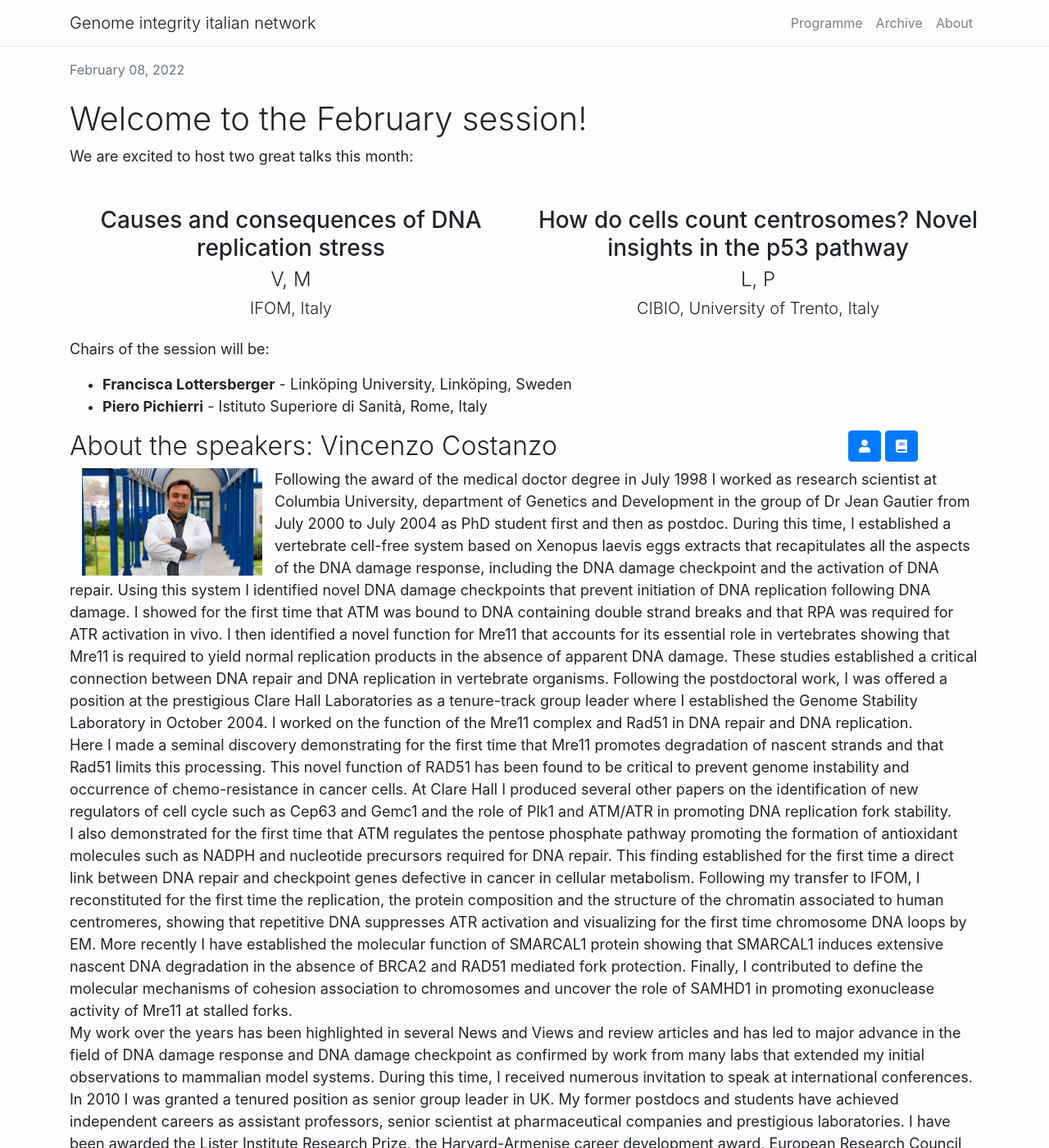
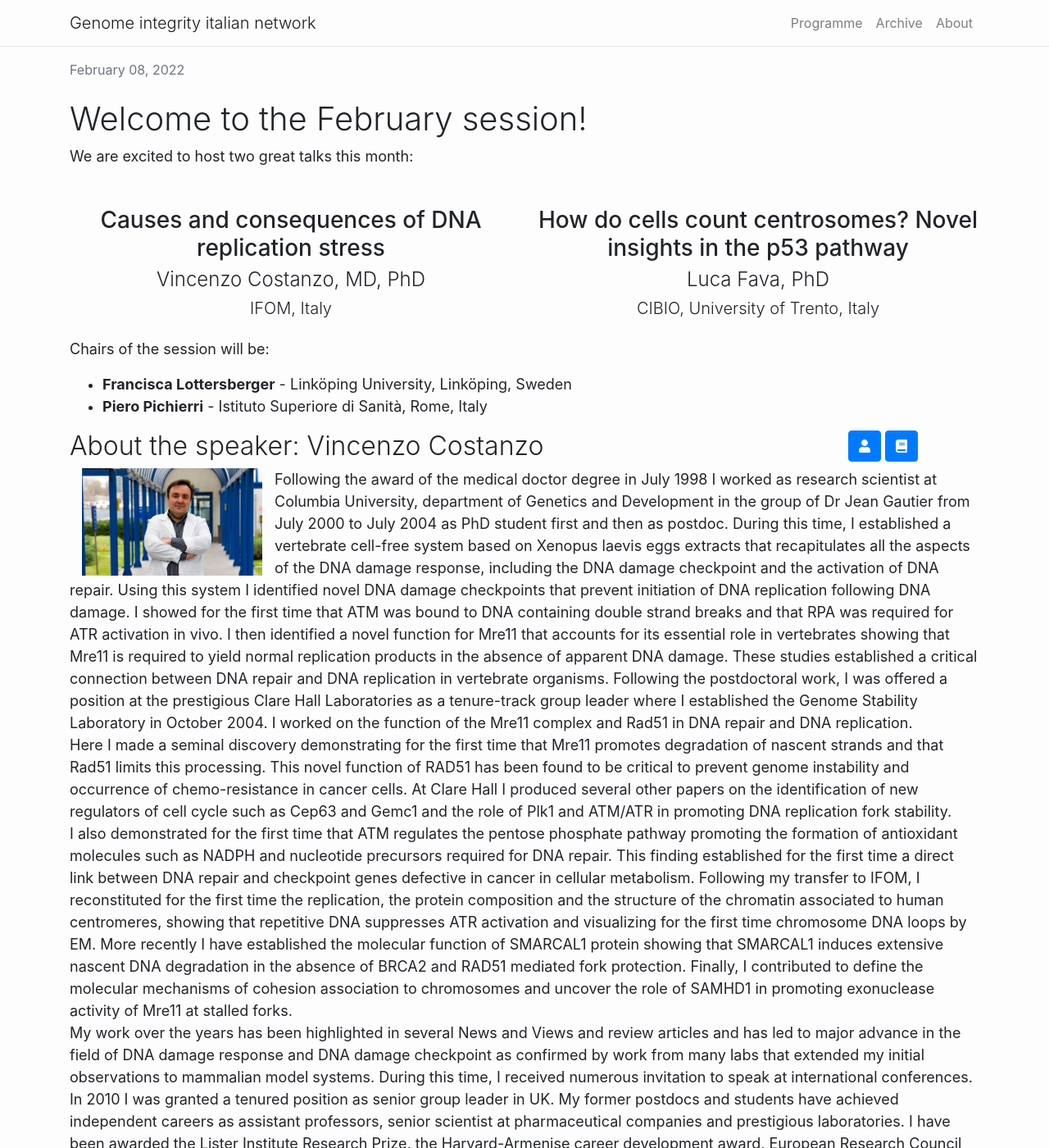
Before and after one commit to ftabaro/giin-website, a Jekyll site: the page built from _posts/2022-02-03-giin-webinar-series-february-session.markdown, in a window 1280 px wide and 1400 px high. Shown: the whole window at 82% size. Built offline with Jekyll 4.4.1, drawn with Linux system fonts in a browser that asks for light colours; nearby versions of some CDN libraries; some of the changed text lies outside the part shown.

Commit message:
update all posts to match new speaker format

```diff
--- a/_posts/2021-11-09-giin-webinar-series-november-session.markdown
+++ b/_posts/2021-11-09-giin-webinar-series-november-session.markdown
@@ -4,8 +4,10 @@ title:  "GiiN Webinar series - November session"
 date:   2021-11-09 16:06:19 +0100
 categories: webinar
 speakers:
-  - name: Teresa Davoli
-    title: PhD
+  - name:
+      - Teresa Davoli
+    title:
+      - PhD
     institute: NYU
     nation: USA
     talk: "Proteogenomic analysis of cancer aneuploidy to understand cancer and the basic rules of gene regulation"
--- a/_posts/2022-02-03-giin-webinar-series-february-session.markdown
+++ b/_posts/2022-02-03-giin-webinar-series-february-session.markdown
@@ -5,8 +5,10 @@ date:   2022-02-03 12:05:45 +0100
 talkdate: 2022-02-08
 categories: webinar
 speakers:
-  - name: Vincenzo Costanzo
-    title: MD, PhD
+  - name:
+      - Vincenzo Costanzo
+    title:
+      - MD, PhD
     institute: IFOM
     nation: Italy
     talk: "Causes and consequences of DNA replication stress"
@@ -20,8 +22,10 @@ speakers:
     My work over the years has been highlighted in several News and Views and review articles and has led to major advance in the field of DNA damage response and DNA damage checkpoint as confirmed by work from many labs that extended my initial observations to mammalian model systems. During this time, I received numerous invitation to speak at international conferences. In 2010 I was granted a tenured position as senior group leader in UK. My former postdocs and students have achieved independent careers as assistant professors, senior scientist at pharmaceutical companies and prestigious laboratories. I have been awarded the Lister Institute Research Prize, the Harvard-Armenise career development award, European Research Council grant in 2006 and in 2013 and I have been nominated EMBO Young Investigator."
     website: https://www.ifom.eu/en/cancer-research/research-labs/research-lab-costanzo.php
     pubmed: https://pubmed.ncbi.nlm.nih.gov/?term=Costanzo+V
-  - name: Luca Fava
-    title: PhD
+  - name:
+      - Luca Fava
+    title:
+      - PhD
     institute: CIBIO, University of Trento
     nation: Italy
     talk: "How do cells count centrosomes? Novel insights in the p53 pathway "
```
Also changed, not shown: _posts/2021-09-14-giin-webinar-series-september-session.markdown (+8 -4 lines), _posts/2021-10-12-giin-webinar-series-october-session.markdown (+8 -4 lines), _posts/2021-12-07-giin-webinar-series-december-session.markdown (+8 -4 lines), _posts/2022-01-05-giin-webinar-series-january-session.markdown (+8 -4 lines).
